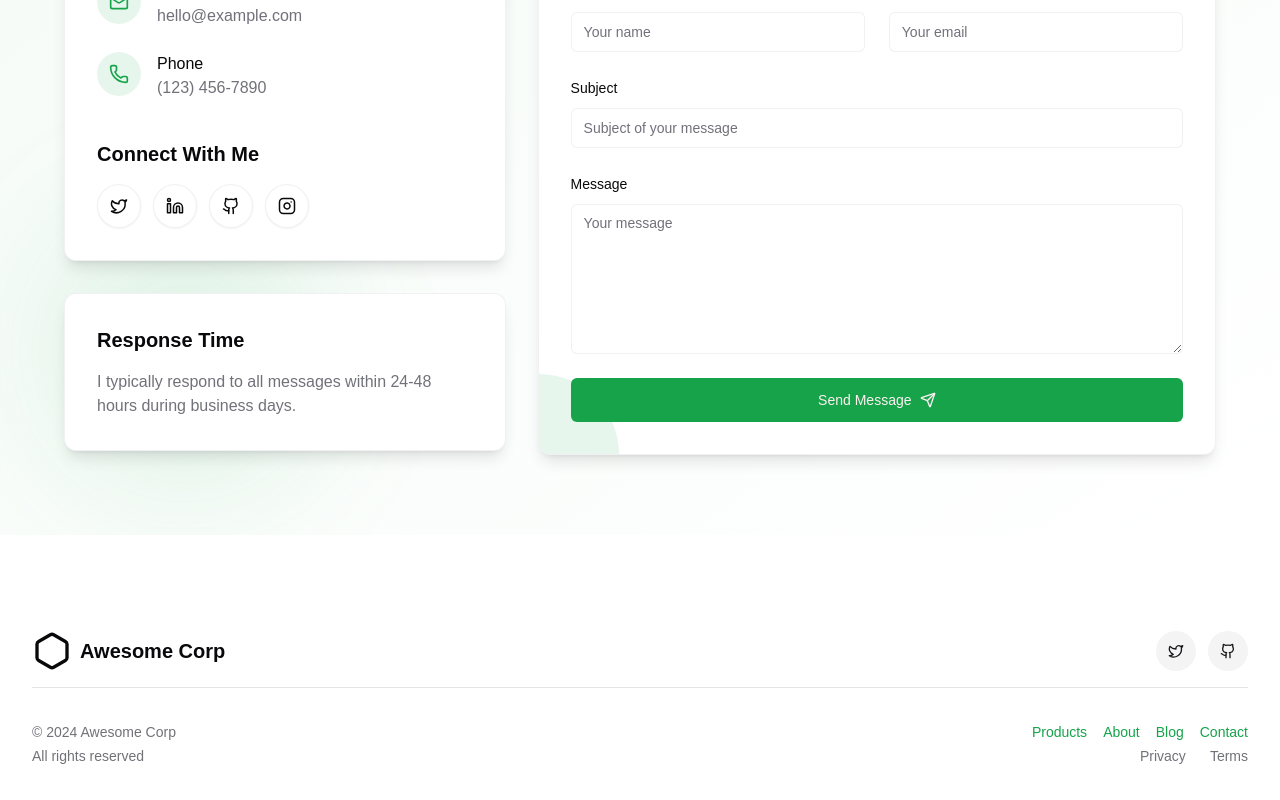
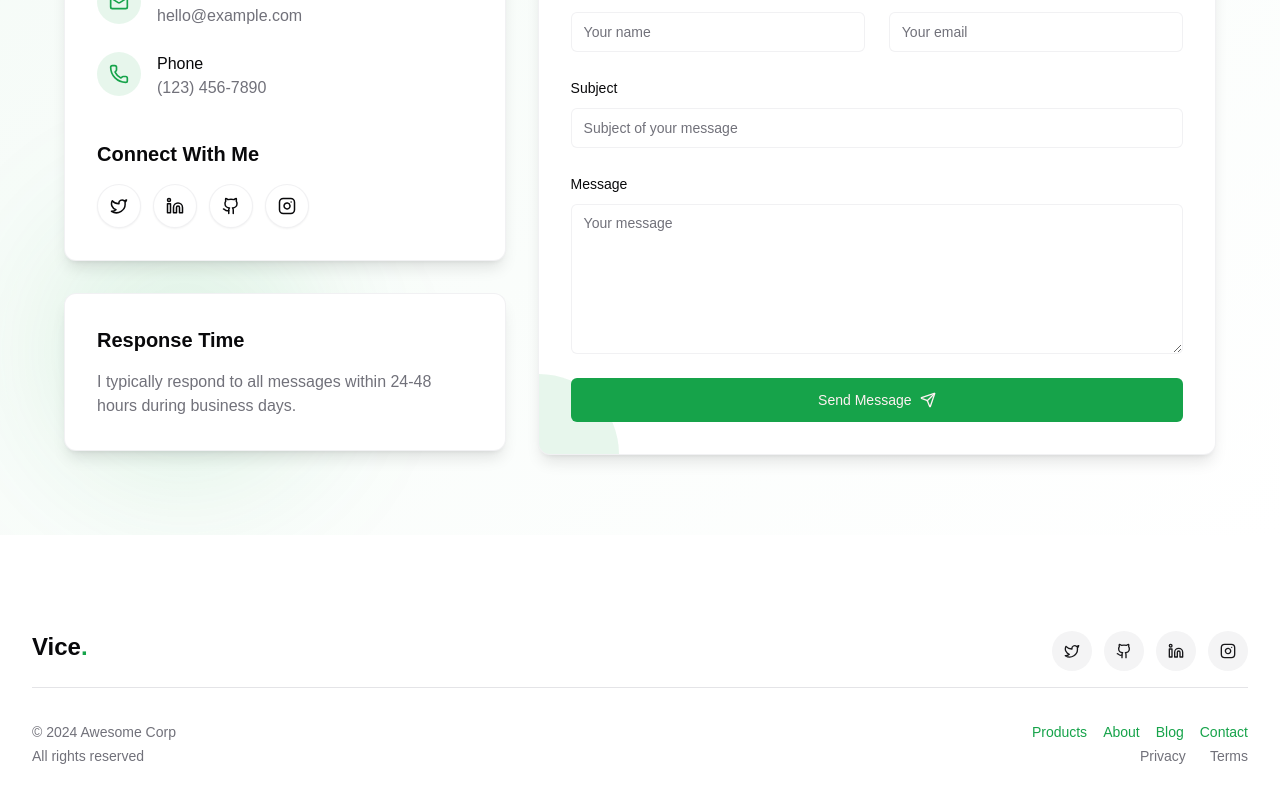
Before and after one commit to idamvictor/vice-portfolio, a Next.js app: page / in a window 1280 px wide. Shown: the part 5740-6540 px from the top of the page. Built offline with nearby package versions, Linux system fonts and the light colour scheme; no server answers.

Commit message:
update d the footer links

```diff
--- a/app/layout.tsx
+++ b/app/layout.tsx
@@ -12,8 +12,8 @@ const poppins = Poppins({
 });
 
 export const metadata: Metadata = {
-  title: "Create Next App",
-  description: "Generated by create next app",
+  title: "Vice.",
+  description: "Vice Portfolio Website",
 };
 
 export default function RootLayout({
--- a/components/footer.tsx
+++ b/components/footer.tsx
@@ -1,5 +1,5 @@
 import { Button } from "@/components/ui/button";
-import { Hexagon, Github, Twitter } from "lucide-react";
+import { Hexagon, Github, Twitter, Linkedin, Instagram } from "lucide-react";
 import Link from "next/link";
 import type * as React from "react";
 
@@ -40,6 +40,16 @@ const defaultFooterData = {
       href: "https://github.com",
       label: "GitHub",
     },
+    {
+      icon: <Linkedin className="h-5 w-5" />,
+      href: "https://www.linkedin.com/in/victor-idam/",
+      label: "LinkedIn",
+    },
+    {
+      icon: <Instagram className="h-5 w-5" />,
+      href: "https://www.instagram.com/idamvictorx1/",
+      label: "Instagram",
+    },
   ],
   mainLinks: [
     { href: "/products", label: "Products" },
@@ -58,8 +68,6 @@ const defaultFooterData = {
 };
 
 export function Footer({
-  logo = defaultFooterData.logo,
-  brandName = defaultFooterData.brandName,
   socialLinks = defaultFooterData.socialLinks,
   mainLinks = defaultFooterData.mainLinks,
   legalLinks = defaultFooterData.legalLinks,
@@ -69,13 +77,8 @@ export function Footer({
     <footer className="pb-6 pt-16 lg:pb-8 lg:pt-24">
       <div className="px-4 lg:px-8">
         <div className="md:flex md:items-start md:justify-between">
-          <Link
-            href="/"
-            className="flex items-center gap-x-2"
-            aria-label={brandName}
-          >
-            {logo}
-            <span className="font-bold text-xl">{brandName}</span>
+          <Link href="/" className="text-2xl font-bold">
+            Vice<span className="text-primary">.</span>
           </Link>
           <ul className="flex list-none mt-6 md:mt-0 space-x-3">
             {socialLinks.map((link, i) => (
```
